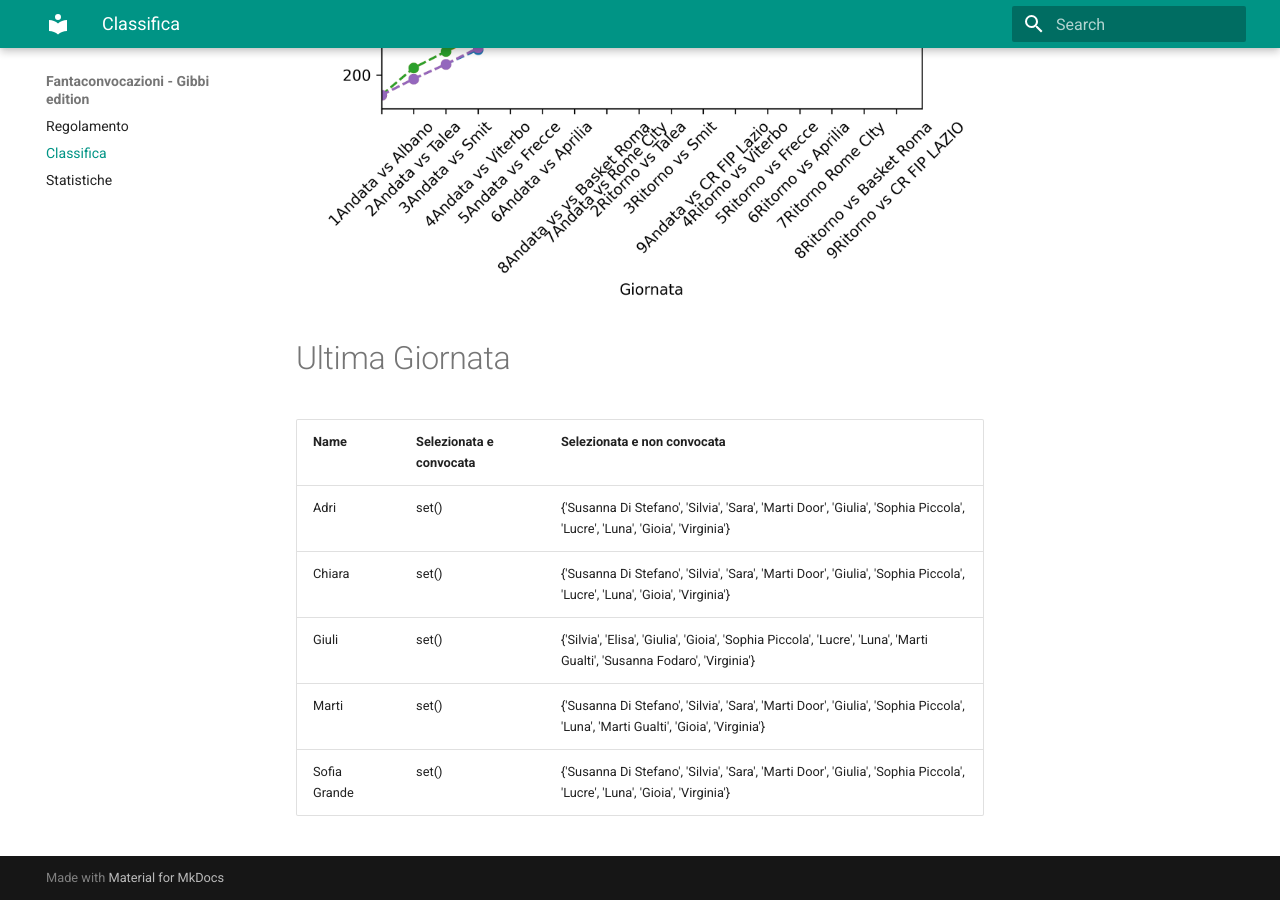
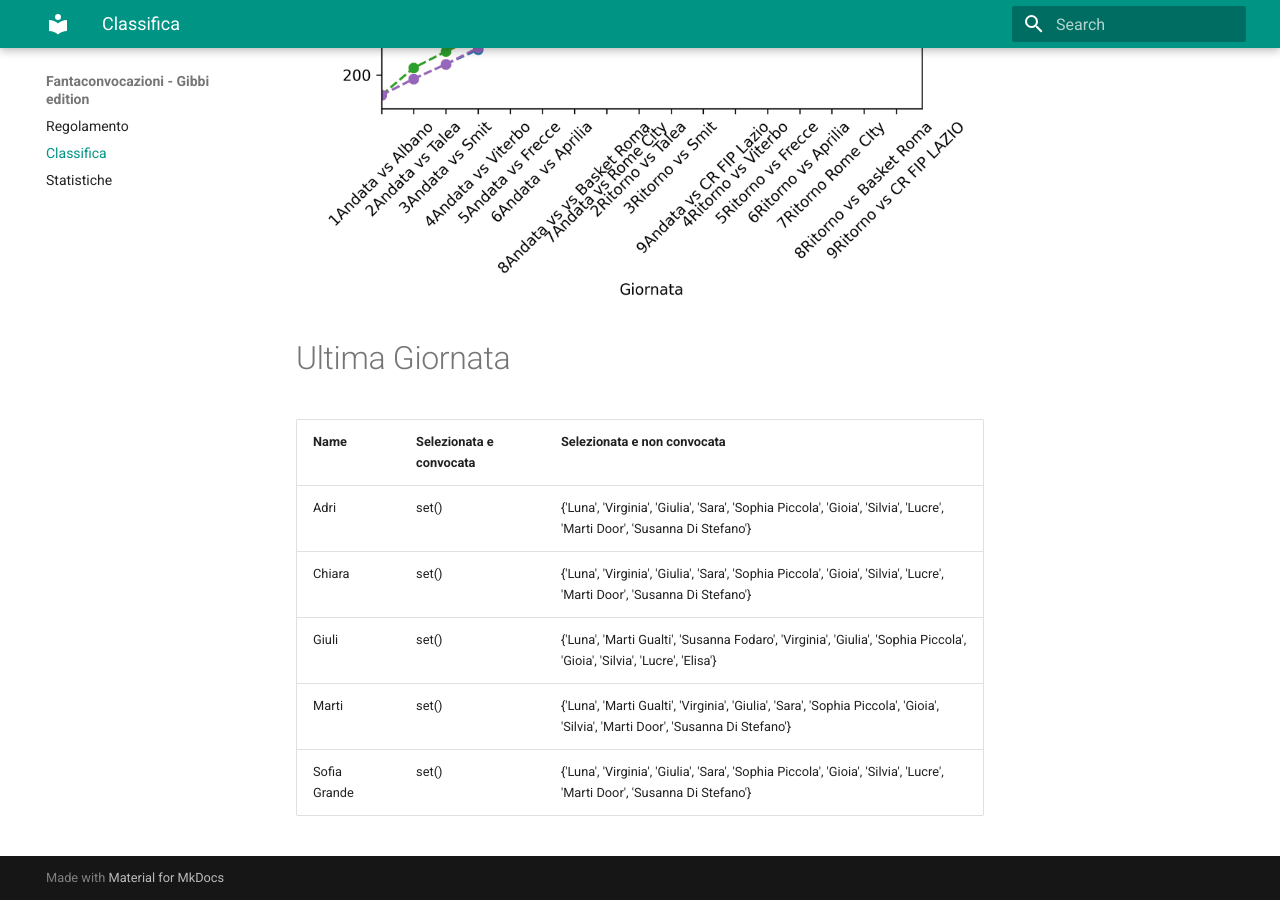
Before and after one commit to martinig94/fantagibbi, an MkDocs documentation site: the page built from docs/Classifica.md, in a window 1280 px wide and 900 px high, scrolled down 810 px. Built offline with MkDocs 1.6.1 and Material for MkDocs 9.7.7, drawn with Linux system fonts in a browser that asks for light colours.

Commit message:
Auto-update from main.py

```diff
--- a/docs/Classifica.md
+++ b/docs/Classifica.md
@@ -18,9 +18,9 @@
 <!-- START_TABLE CORRECT -->
 | Name         | Selezionata e convocata   | Selezionata e non convocata                                                                                                     |
 |:-------------|:--------------------------|:--------------------------------------------------------------------------------------------------------------------------------|
-| Adri         | set()                     | {'Susanna Di Stefano', 'Silvia', 'Sara', 'Marti Door', 'Giulia', 'Sophia Piccola', 'Lucre', 'Luna', 'Gioia', 'Virginia'}        |
-| Chiara       | set()                     | {'Susanna Di Stefano', 'Silvia', 'Sara', 'Marti Door', 'Giulia', 'Sophia Piccola', 'Lucre', 'Luna', 'Gioia', 'Virginia'}        |
-| Giuli        | set()                     | {'Silvia', 'Elisa', 'Giulia', 'Gioia', 'Sophia Piccola', 'Lucre', 'Luna', 'Marti Gualti', 'Susanna Fodaro', 'Virginia'}         |
-| Marti        | set()                     | {'Susanna Di Stefano', 'Silvia', 'Sara', 'Marti Door', 'Giulia', 'Sophia Piccola', 'Luna', 'Marti Gualti', 'Gioia', 'Virginia'} |
-| Sofia Grande | set()                     | {'Susanna Di Stefano', 'Silvia', 'Sara', 'Marti Door', 'Giulia', 'Sophia Piccola', 'Lucre', 'Luna', 'Gioia', 'Virginia'}        |
+| Adri         | set()                     | {'Luna', 'Virginia', 'Giulia', 'Sara', 'Sophia Piccola', 'Gioia', 'Silvia', 'Lucre', 'Marti Door', 'Susanna Di Stefano'}        |
+| Chiara       | set()                     | {'Luna', 'Virginia', 'Giulia', 'Sara', 'Sophia Piccola', 'Gioia', 'Silvia', 'Lucre', 'Marti Door', 'Susanna Di Stefano'}        |
+| Giuli        | set()                     | {'Luna', 'Marti Gualti', 'Susanna Fodaro', 'Virginia', 'Giulia', 'Sophia Piccola', 'Gioia', 'Silvia', 'Lucre', 'Elisa'}         |
+| Marti        | set()                     | {'Luna', 'Marti Gualti', 'Virginia', 'Giulia', 'Sara', 'Sophia Piccola', 'Gioia', 'Silvia', 'Marti Door', 'Susanna Di Stefano'} |
+| Sofia Grande | set()                     | {'Luna', 'Virginia', 'Giulia', 'Sara', 'Sophia Piccola', 'Gioia', 'Silvia', 'Lucre', 'Marti Door', 'Susanna Di Stefano'}        |
 <!-- END_TABLE CORRECT -->
```
